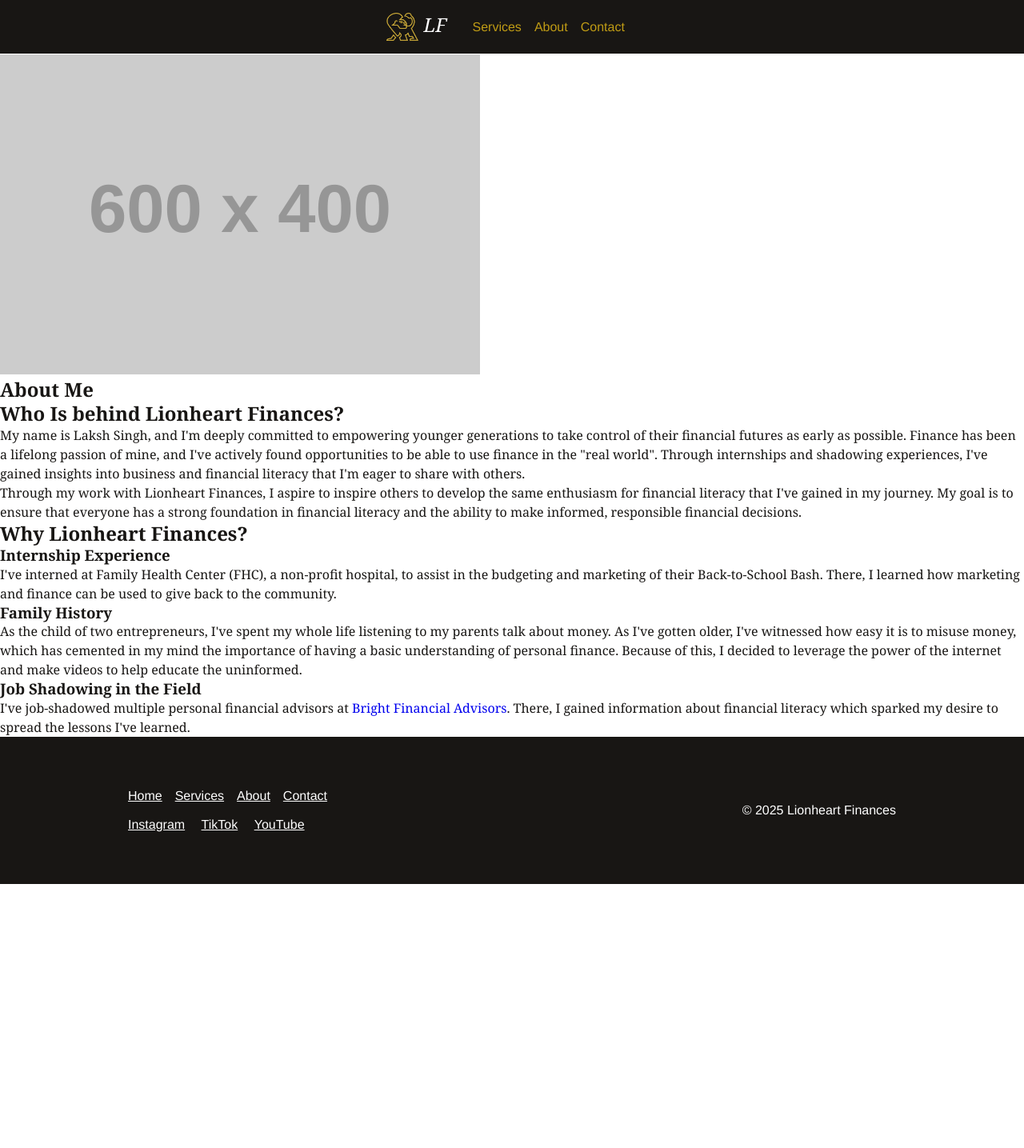
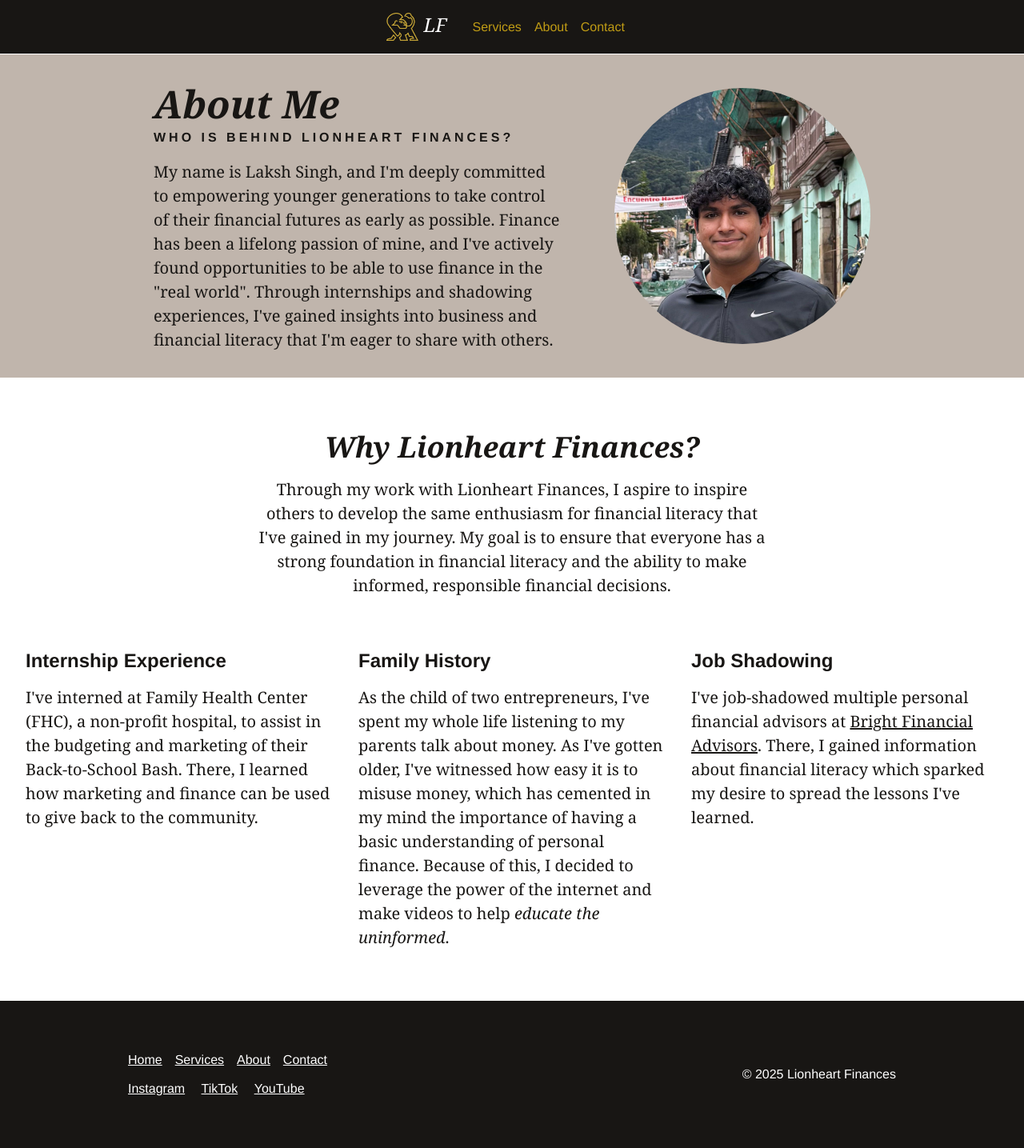
Before and after one commit to firstpulsestudio/lionheart-finances.com, a Jekyll site: the page built from about.html, in a window 1280 px wide. Shown: the whole page at 80% size. Built offline with Jekyll 4.4.1, drawn with Linux system fonts in a browser that asks for light colours; before the commit the page ends 1105 px from its top, so only the background shows below that.

Commit message:
Build about page

```diff
--- a/_sass/_base.scss
+++ b/_sass/_base.scss
@@ -44,8 +44,11 @@ a {
 
 .alert {
   border: 1px solid;
-  border-radius: 1rem;
+  border-radius: .5rem;
+  font-size: .5rem;
+  font-weight: 600;
   padding: .25rem .5rem;
+  vertical-align: top;
 }
 
 .crop {
@@ -58,4 +61,8 @@ a {
     right: 2rem;
     width: 420px;
   }
+
+  .crop {
+    margin-left: auto;
+  }
 }
--- a/_sass/_spacing.scss
+++ b/_sass/_spacing.scss
@@ -108,4 +108,6 @@
   .lg-mb0 { margin-bottom: 0; }
   .lg-ml3 { margin-left: $space-3; }
   .lg-ml4 { margin-left: $space-4; }
+
+  .lg-pt3 { padding-top: $space-3; }
 }
--- a/_sass/_utilities.scss
+++ b/_sass/_utilities.scss
@@ -79,7 +79,7 @@
 .measure    { max-width: 32em; }
 .measure-sm { max-width: 24em; }
 .nowrap     { white-space: nowrap; }
-.uppercase  { letter-spacing: .5em; text-transform: uppercase; }
+.uppercase  { letter-spacing: .25em; text-transform: uppercase; }
 
 //
 // Color
@@ -121,5 +121,12 @@
 @mixin utilities-lg {
   .lg-flex { display: flex; }
 
-  .lg-width-50 { width: 50%; }
+  .lg-width-25  { width: 25%; }
+  .lg-width-40  { width: 40%; }
+  .lg-width-50  { width: 50%; }
+  .lg-width-60  { width: 60%; }
+  .lg-width-75  { width: 75%; }
+  .lg-width-100 { width: 100%; }
+
+  .lg-text-center  { text-align: center; }
 }
--- a/about.html
+++ b/about.html
@@ -5,34 +5,40 @@ title: About
 
 {% include header.html %}
 
-<section>
-  <div>
-    <img alt="" src="https://placehold.co/600x400">
-  </div>
-  <div>
-    <h1>About Me</h1>
-    <h2>Who Is behind Lionheart Finances?</h2>
-    <p>My name is Laksh Singh, and I'm deeply committed to empowering younger generations to take control of their financial futures as early as possible. Finance has been a lifelong passion of mine, and I've actively found opportunities to be able to use finance in the "real world". Through internships and shadowing experiences, I've gained insights into business and financial literacy that I'm eager to share with others.</p>
-    <p>Through my work with Lionheart Finances, I aspire to inspire others to develop the same enthusiasm for financial literacy that I've gained in my journey. My goal is to ensure that everyone has a strong foundation in financial literacy and the ability to make informed, responsible financial decisions.</p>
+<section class="bg-silver mb4">
+  <div class="max-width-lg mx-auto items-center justify-between lg-flex">
+    <div class="px3 py3 lg-width-60">
+      <h1 class="h2 italic">About Me</h1>
+      <h2 class="font-secondary h7 lh-copy mb2 uppercase md-h6">Who Is behind <span class="nowrap">Lionheart Finances?</span></h2>
+      <p class="h5">My name is Laksh Singh, and I'm deeply committed to empowering younger generations to take control of their financial futures as early as possible. Finance has been a lifelong passion of mine, and I've actively found opportunities to be able to use finance in the "real world". Through internships and shadowing experiences, I've gained insights into business and financial literacy that I'm eager to share with others.</p>
+    </div>
+    <div class="pb3 px3 lg-pt3 lg-width-40">
+      <img alt="Profile of Laksh Singh" class="block crop" src="/assets/images/profile-square.jpg">
+    </div>
   </div>
 </section>
 
 <section>
-  <h2>Why Lionheart Finances?</h2>
-  <div>
-    <div>
-      <h3>Internship Experience</h3>
-      <p>I've interned at Family Health Center (FHC), a non-profit hospital, to assist in the budgeting and marketing of their Back-to-School Bash. There, I learned how marketing and finance can be used to give back to the community.</p>
+  <div class="px3 lg-text-center">
+    <h2 class="h3 italic mb2">Why Lionheart Finances?</h2>
+    <p class="h5 measure mx-auto">Through my work with Lionheart Finances, I aspire to inspire others to develop the same enthusiasm for financial literacy that I've gained in my journey. My goal is to ensure that everyone has a strong foundation in financial literacy and the ability to make informed, responsible financial decisions.</p>
+  </div>
+
+  <div class="max-width-xl mx-auto px3 py4 lg-flex">
+    <div class="mb3 lg-mb0">
+      <h2 class="font-secondary h4 mb2">Internship Experience</h2>
+      <p class="measure md-h5">I've interned at Family Health Center (FHC), a non-profit hospital, to assist in the budgeting and marketing of their Back-to-School Bash. There, I learned how marketing and finance can be used to give back to the community.</p>
     </div>
-    <div>
-      <h3>Family History</h3>
-      <p>As the child of two entrepreneurs, I've spent my whole life listening to my parents talk about money. As I've gotten older, I've witnessed how easy it is to misuse money, which has cemented in my mind the importance of having a basic understanding of personal finance. Because of this, I decided to leverage the power of the internet and make videos to help educate the uninformed.</p>
+    <div class="mb3 lg-mb0 lg-ml3">
+      <h2 class="font-secondary h4 mb2">Family History</h2>
+      <p class="measure md-h5">As the child of two entrepreneurs, I've spent my whole life listening to my parents talk about money. As I've gotten older, I've witnessed how easy it is to misuse money, which has cemented in my mind the importance of having a basic understanding of personal finance. Because of this, I decided to leverage the power of the internet and make videos to help <em>educate the uninformed</em>.</p>
     </div>
-    <div>
-      <h3>Job Shadowing in the Field</h3>
-      <p>I've job-shadowed multiple personal financial advisors at <a href="https://www.brightfinancialadvisors.com/">Bright Financial Advisors</a>. There, I gained information about financial literacy which sparked my desire to spread the lessons I've learned.</p>
+    <div class="lg-ml3">
+      <h2 class="font-secondary h4 mb2">Job Shadowing</h2>
+      <p class="measure md-h5">I've job-shadowed multiple personal financial advisors at <a class="black underline" href="https://www.brightfinancialadvisors.com/">Bright Financial Advisors</a>. There, I gained information about financial literacy which sparked my desire to spread the lessons I've learned.</p>
     </div>
   </div>
 </section>
 
+
 {% include footer.html %}
--- a/index.html
+++ b/index.html
@@ -12,7 +12,7 @@ title: Home
       <h2 class="font-secondary h7 lh-copy mb2 silver uppercase md-h6">Educating the Uninformed</h2>
       <p class="h4 measure-sm md-h3">I help younger generations become more confident in their abilities to make financial decisions.</p>
     </div>
-    <img alt="Lionheart Finances background icon" class="absolute" src="/assets/images/logo-solid.png">
+    <img alt="Lionheart Finances background icon" class="logo-bg absolute" src="/assets/images/logo-solid.png">
   </div>
 </section>
 
--- a/services.html
+++ b/services.html
@@ -21,7 +21,7 @@ title: Services
     <p class="measure md-h5">My financial lessons and advice are primarily shared through multiple social media platforms, as they provide the most effective way to connect with the audience I aim to reach through Lionheart Finances&mdash;younger generations. By leveraging social media, I can engage, educate, and inspire individuals to take charge of their financial futures in easy, fun, and relatable way.</p>
   </div>
   <div class="mb3 lg-mb0 lg-ml3">
-    <h2 class="font-secondary h4 mb2">Seminars <span class="alert blue h7">Coming Soon</span></h2>
+    <h2 class="font-secondary h4 mb2">Seminars <span class="alert blue uppercase">Coming Soon</span></h2>
     <p class="measure md-h5">Through fun, 30-minute lessons, I'll provide the basic literacy you'll need to understand your finances. These seminars cover the key tips and tricks to saving money and using it in the best way possible. The in-person lessons will be a short, unique, and interactive way to become more educated in the world of finance.</p>
   </div>
   <div class="lg-ml3">
```
